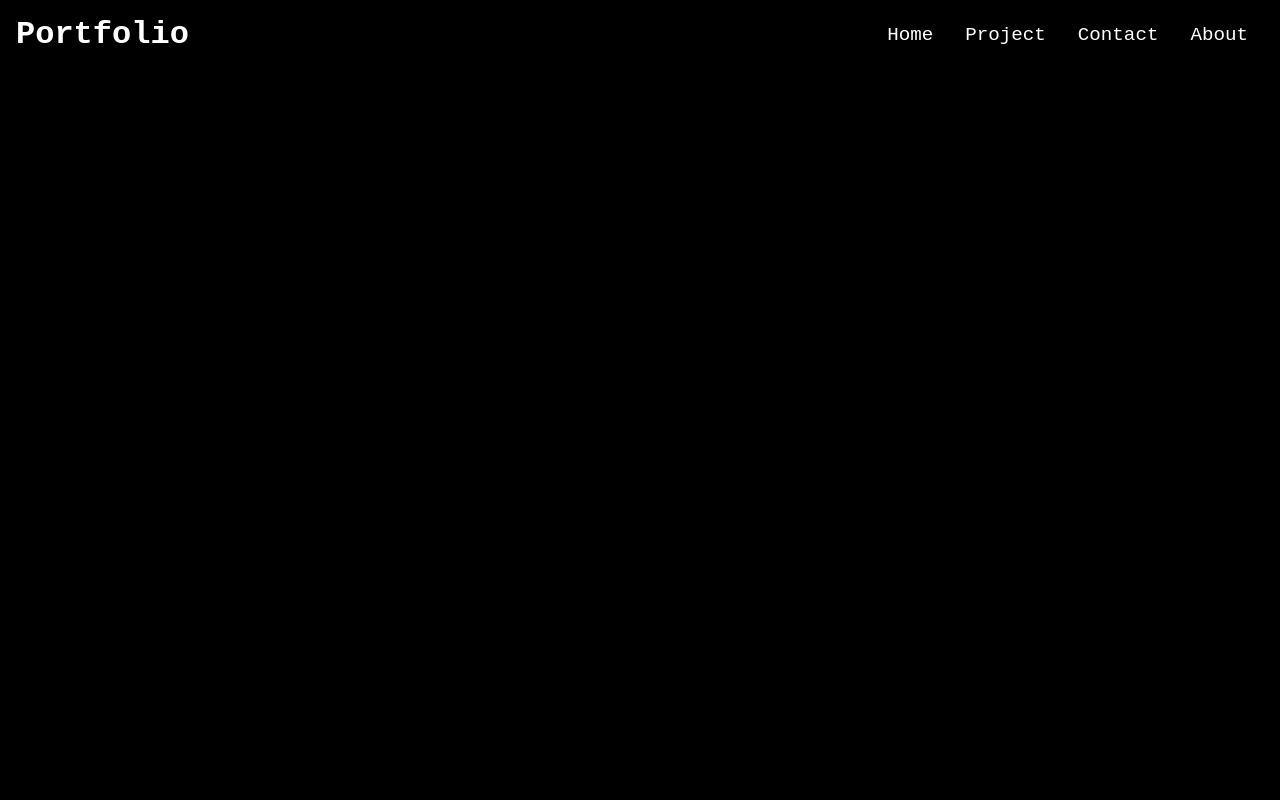
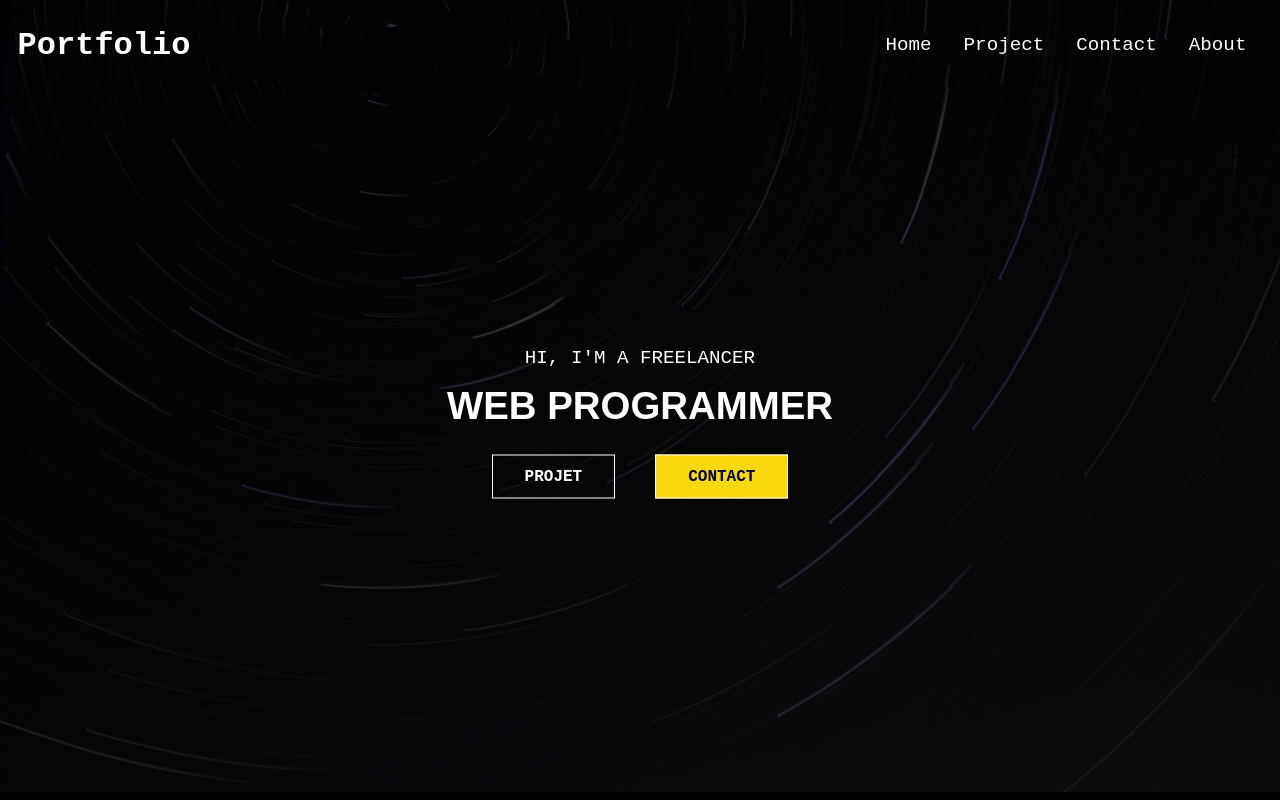
Before and after one commit to MohammedBouabdelloui/Portfolio, a React (Create React App) app: page / in a window 1280 px wide. Built offline with nearby package versions, Linux system fonts and the light colour scheme; a web font is replaced by a local one.

Commit message:
Create the first page

```diff
--- /dev/null
+++ b/src/components/Heroimg.js
@@ -0,0 +1,22 @@
+import './HeroimgStyle.css';
+import intro_img from './img/intro.jpg';
+import { Link, LINK} from "react-router-dom";
+const Heroimg = () =>{
+    return(
+        <div className='hero'>
+            <div className='mask'>
+                <img className='intro-img' src={intro_img} alt="introimg"/>
+                <div className="conten">
+                    <p>HI, I'M A FREELANCER</p>
+                    <h1>WEB PROGRAMMER</h1>
+                    <div>
+                        <Link to="/Projet" className='btn'>PROJET</Link>
+                        <Link to="/Contact" className='btn light'>CONTACT</Link>
+                    </div>
+                </div>
+            </div>
+        </div>
+    )
+
+}
+export default Heroimg
--- /dev/null
+++ b/src/components/HeroimgStyle.css
@@ -0,0 +1,69 @@
+.mask{
+    will-change: 100%;
+    height: 99vh;
+
+}
+.intro-img{
+    width: 100%;
+    height: 100%;
+    background-size: cover;
+    background-position: center;
+    object-fit: cover;
+    z-index: -3;
+
+}
+
+.hero{
+    width: 100%;
+    height: 100%;
+}
+.hero .conten{
+    position: relative;
+    transform: translate(-50%, -50%);
+    top: -50%;
+    left: 50%;
+    text-align: center;
+    z-index: 1;
+
+}
+.mask::after {
+    content: "";
+    width: 100%;
+    height: 100%;
+    position: absolute;
+    top: 0;
+    left:0 ;
+    background: rgb(0, 0, 0);
+    opacity: 0.8;
+}
+
+.btn{
+    font-size: 1rem;
+    margin: 20px;
+    padding: 12px 32px;
+    border: 1px solid #fff;
+    background: transparent;
+    font-weight: 550;
+
+}
+.btn.light{
+    background: rgb(248, 217 , 15);
+    color: #000;
+}
+.btn:hover{
+    background: rgb(255 , 255 , 255 ,0.2);
+    color: #fff;
+    transition: 0.3;
+}
+
+.conten h1{
+    font-size: 2.4rem;
+    font-family: Arial, Helvetica, sans-serif;
+    font-weight: 750;
+    margin-bottom: 40px;
+
+}
+.conten p{
+    margin: 15px;
+    font-size: 1.2rem;
+}
--- a/src/components/Navbar.js
+++ b/src/components/Navbar.js
@@ -5,8 +5,17 @@ import { FaBars, FaTimes} from "react-icons/fa"
 const Navbar = () => {
     const [click, setClick] = useState(false);
     const handeleClick = () => setClick(!click);
+    const [color , setcolor] = useState(false);
+    function changeColor(){
+        if(window.scrollY > 100){
+            setcolor(true)
+        }else{
+            setcolor(false)
+        }
+    }
+    window.addEventListener("scroll" , changeColor)
   return (
-    <div className='header'>
+    <div className={color ? ("header header-bg"):("header")}>
         <Link to="/">
             <h1>Portfolio</h1>
         </Link>
--- a/src/components/NavbarStyle.css
+++ b/src/components/NavbarStyle.css
@@ -2,12 +2,21 @@
  display: flex;
  justify-content: space-between;
  align-items: center;
- padding: 1rem;
+ padding: 1.1rem;
+ position: fixed;
+ width: 100%;
+ height: 90px;
+ z-index: 2;
+}
+.header-bg {
+    background-color:  rgb(0, 0 , 0,0.85);
+    transition: 0.6s;
 }
 
 .nav-menu{
     display: flex;
 }
+
 .nav-menu li{
     padding: 0 1rem;
 }
@@ -27,14 +36,16 @@
         align-items: center;
         width: 100%;
         height: 100vh;
-        background: rgb(0,0,0,);
+        background-color:  rgb(0, 0 , 0,0.9);
         position: absolute;
         top: 0;
         left: -100%;
         z-index: -3;
+        transition: 0.4s;
     }
     .nav-menu.active{
         left: 0;
+
     }
     .nav-menu li{
         padding: 1rem 0;
--- a/src/routes/Home.js
+++ b/src/routes/Home.js
@@ -1,10 +1,12 @@
 import React from 'react'
+import Heroimg from '../components/Heroimg'
 import Navbar from '../components/Navbar'
 
 const Home = () => {
   return (
     <div>
         <Navbar />
+        <Heroimg />
     </div>
   )
 }
```
Also changed, not shown: src/components/img/intro.jpg (added), src/index.css (line endings or trailing spaces).
